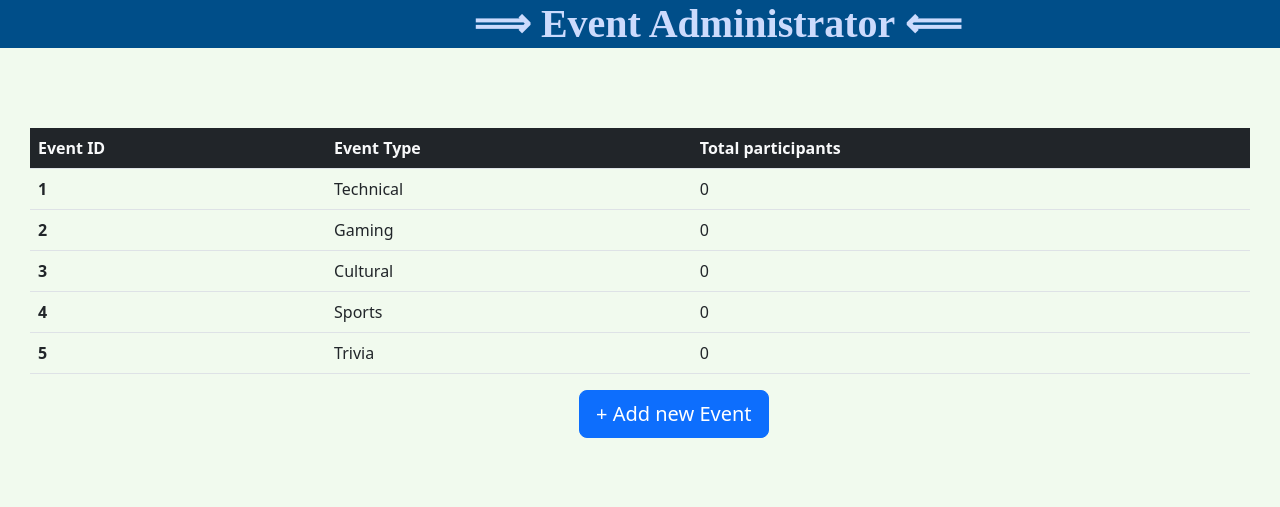
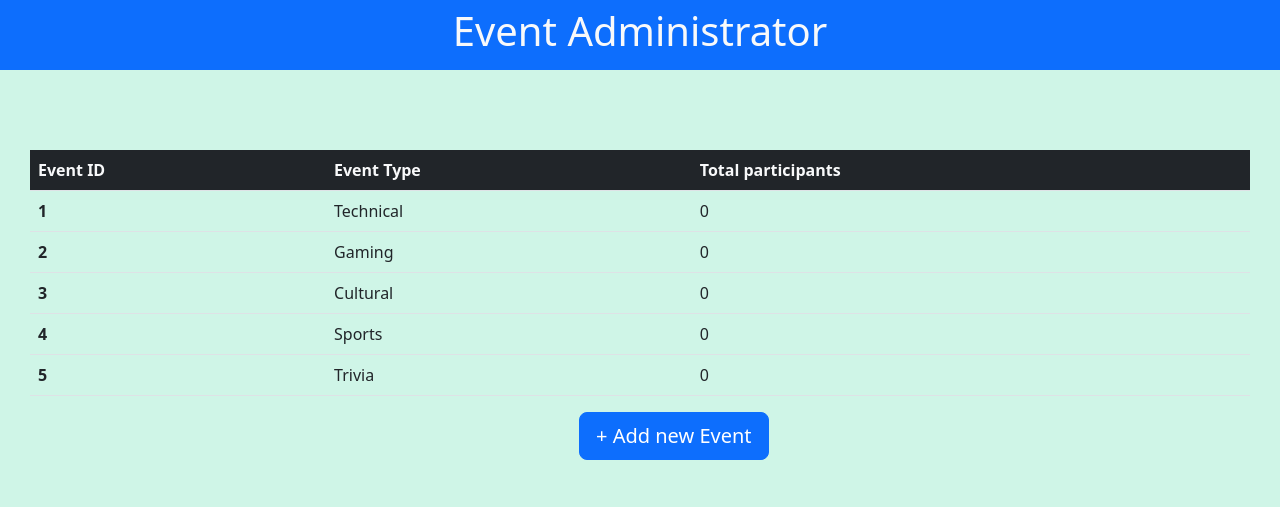
Before and after one commit to TanmayPatil105/event-management-system, a Flask app: page /eventType in a window 1280 px wide; the page is wider, and only the part inside the window is pictured. Shown: the top 507 px of that part. Run offline with Flask 2, Linux system fonts and the light colour scheme; data comes from the database, SQL or seed files in the repository; data that the repository does not hold is empty.

Commit message:
Changed background

```diff
--- a/templates/events.html
+++ b/templates/events.html
@@ -10,8 +10,10 @@
     <script src="https://cdn.jsdelivr.net/npm/bootstrap@5.2.2/dist/js/bootstrap.min.js" integrity="sha384-IDwe1+LCz02ROU9k972gdyvl+AESN10+x7tBKgc9I5HFtuNz0wWnPclzo6p9vxnk" crossorigin="anonymous"></script>
     <style>body{overflow-x: hidden;}</style>
 </head>
-<body style="background-color: #f1faee;">
-    <div style="background-color:#004e89";class="mt-2 mb-3"><h1 style="font-weight:bolder;left:37%;position:relative;font-family:'Copperplate';color:#ccdbfd">⟹ Event Administrator ⟸</h1></div>
+<body style="background-color: #CFF5E7;">
+    <div class="bg-primary" style="height: 70px;align-items: center;justify-content: center;display: flex;">
+        <h1 class="text-light">Event Administrator</h1>
+    </div>
     <div style="padding-top: 50px; margin: 30px;">
         <table class="table">
             <thead class="thead-dark bg-dark text-light">
@@ -113,6 +115,5 @@
             }
         };
     </script>
-    <script type="text/javascript" src="{{ url_for('static',filename='app.js') }}"></script>
 </body>
 </html>
```
